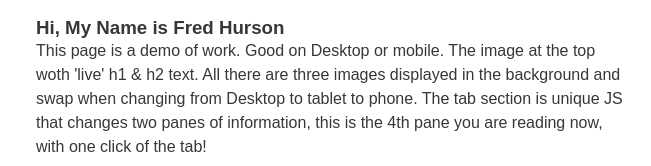
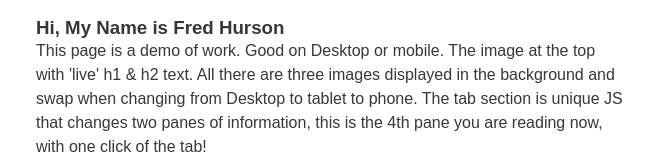
Before and after one commit to fredhurson/demo, a plain HTML site: page index.html in a window 1280 px wide. Both pictures are taken after a click on the link "THIS PAGE-DEMO". Shown: the part 1327-1493 px from the top of the page, 629-1280 px from the left. Drawn offline with Linux system fonts and the light colour scheme.

Commit message:
Add files via upload

```diff
--- a/index.html
+++ b/index.html
@@ -279,7 +279,7 @@
 
                             <div id="content4">
                                 <h3>Hi, My Name is Fred Hurson</h3>
-                                <p>This page is a demo of work. Good on Desktop or mobile. The image at the top woth 'live' h1 & h2 text. All there are three images displayed in the background and swap when changing from Desktop to tablet to phone. The tab section is unique JS that changes two panes of information, this is the 4th pane you are reading now, with one click of the tab!</p>
+                                <p>This page is a demo of work. Good on Desktop or mobile. The image at the top with 'live' h1 & h2 text. All there are three images displayed in the background and swap when changing from Desktop to tablet to phone. The tab section is unique JS that changes two panes of information, this is the 4th pane you are reading now, with one click of the tab!</p>
                                 <p>I would like to call myself a ' Web Solutions Specialist ' with 10+ years of experience in front-end development, digital campaigns, and SEO. I Build responsive landing pages, marketing emails, and CMS-driven web experiences in HTML, CSS, and JavaScript, and resolves front-end issues across multiple CMS platforms. Pairs Google Analytics reporting with search and campaign optimization, and works independently from initial direction through delivery.</p>
                                 <h3><a style="text-decoration: underline;" href="https://fredhurson.github.io/demo/web_solutions_specialist.pdf">Resume Link</a></h3>
                             </div>
```
